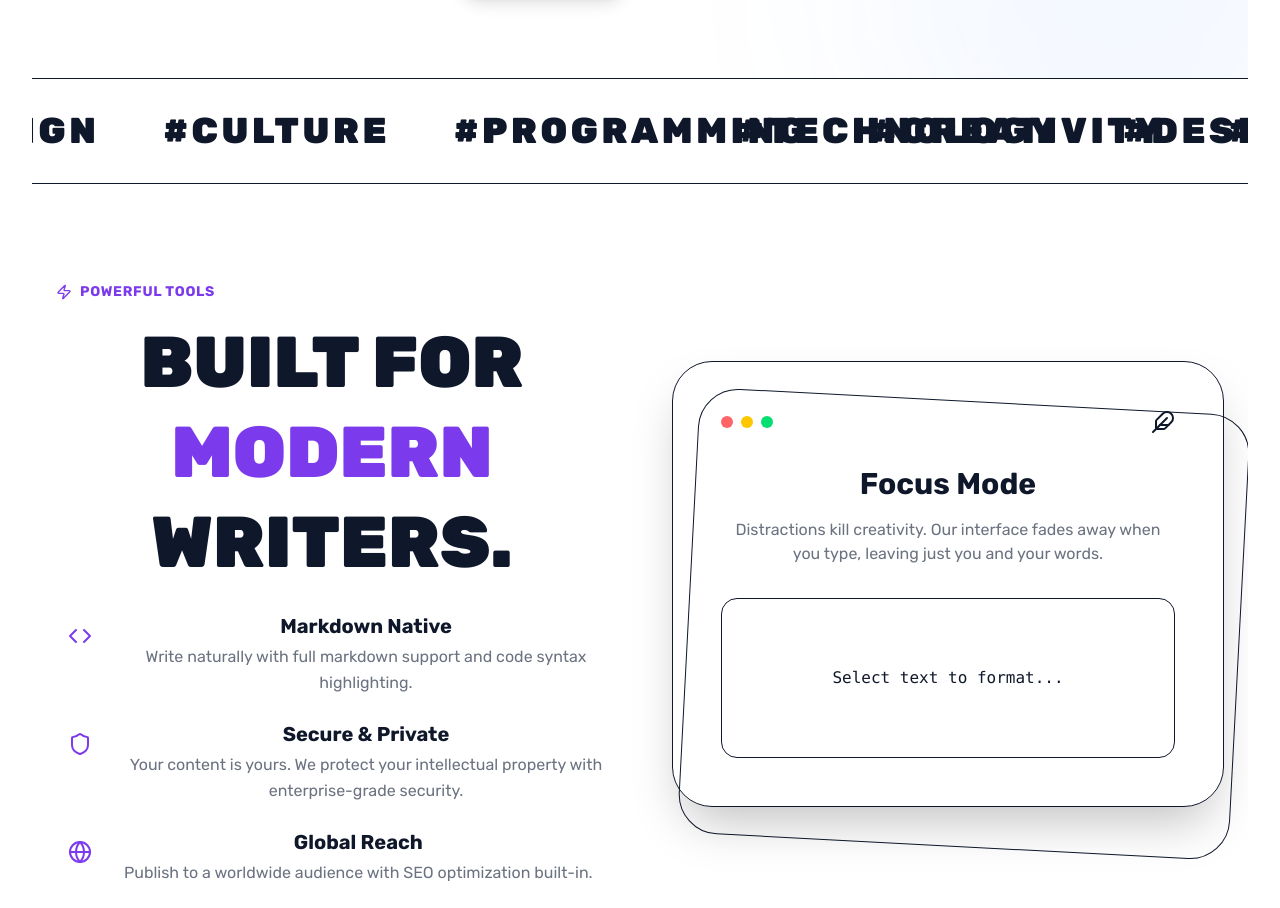
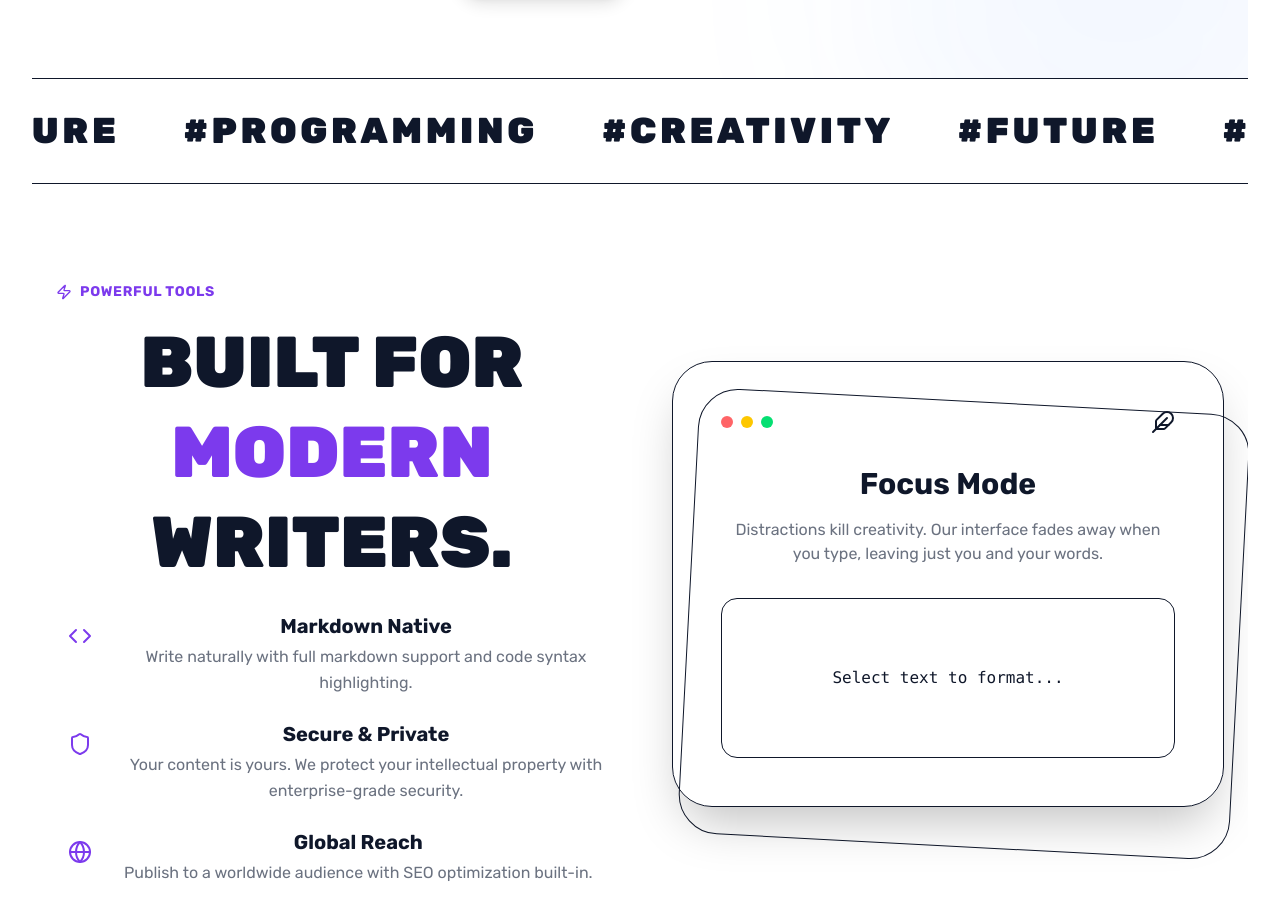
Before and after one commit to anshul4117/Blog-client, a React (Vite) app: page / in a window 1280 px wide. Shown: the part 799-1707 px from the top of the page. Built offline with nearby package versions, Linux system fonts and the light colour scheme.

Commit message:
refactor: Optimize marquee animation

```diff
--- a/src/pages/Home.jsx
+++ b/src/pages/Home.jsx
@@ -123,26 +123,8 @@ export default function Home() {
           <div className="relative flex overflow-x-hidden group">
             <motion.div
               animate={{ x: "-50%" }}
-              transition={{ duration: 30, ease: "linear", repeat: Infinity }}
+              transition={{ duration: 20, ease: "linear", repeat: Infinity }}
               className="flex items-center whitespace-nowrap"
-            >
-              {[...Array(2)].map((_, i) => (
-                <div key={i} className="flex">
-                  <MarqueeItem text="Technology" />
-                  <MarqueeItem text="Design" />
-                  <MarqueeItem text="Culture" />
-                  <MarqueeItem text="Programming" />
-                  <MarqueeItem text="Creativity" />
-                  <MarqueeItem text="Future" />
-                  <MarqueeItem text="Innovation" />
-                  <MarqueeItem text="Storytelling" />
-                </div>
-              ))}
-            </motion.div>
-            <motion.div
-              animate={{ x: "-50%" }}
-              transition={{ duration: 30, ease: "linear", repeat: Infinity }}
-              className="flex items-center whitespace-nowrap absolute top-0 left-full"
             >
               {[...Array(2)].map((_, i) => (
                 <div key={i} className="flex">
```
